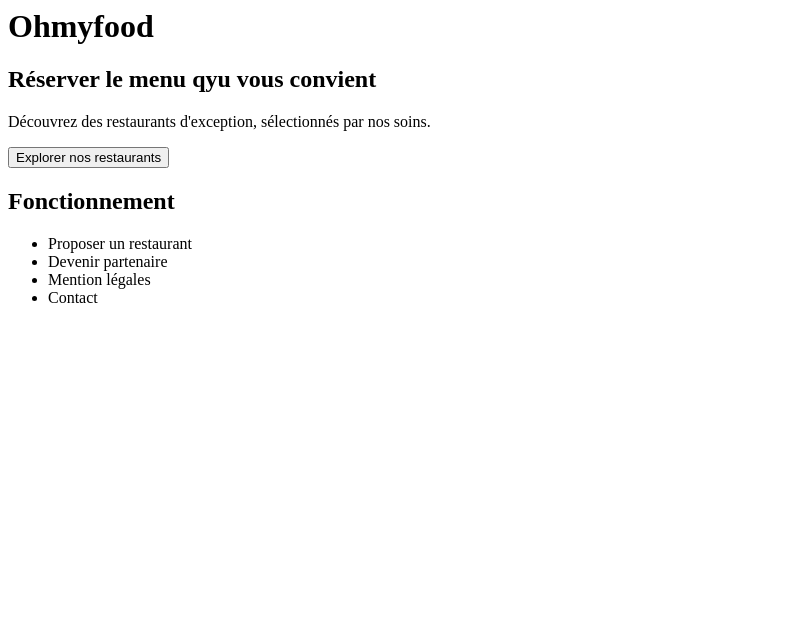
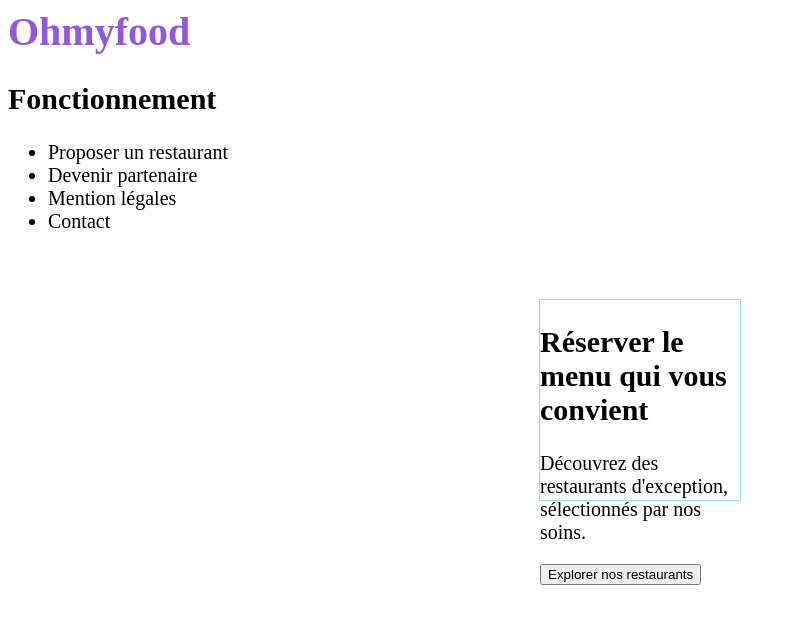
Before and after one commit to AdrienPinheiro/AdrienPinheiro.Ohmyfood, a website: page index.html in a window 1280 px wide. Shown: the whole page, without its empty margins (0-796 px from the left). Drawn offline with Linux system fonts and the light colour scheme.

Commit message:
Sass installé avec fichier partiellement généré. Prise en main commencé et exemple laissé pour rappel.

```diff
--- a/index.html
+++ b/index.html
@@ -4,7 +4,7 @@
 <head>
     <meta charset="UTF-8">
     <title> Ohmyfood </title>
-    <link rel="stylesheet" href="style.css">
+    <link rel="stylesheet" href="css/styles.css">
 </head>
 
 <body>
@@ -20,7 +20,7 @@
 
     </form>
 
-    <h2> Réserver le menu qyu vous convient</h2>
+    <h2> Réserver le menu qui vous convient</h2>
     <p> Découvrez des restaurants d'exception, sélectionnés par nos soins.</p>
 
     <button>
--- /dev/null
+++ b/scss/_color.scss
@@ -0,0 +1,3 @@
+h1{
+    color: $primaire;
+}
--- /dev/null
+++ b/scss/_extension.scss
@@ -0,0 +1,6 @@
+%centrer{
+    position: absolute;
+    top: 50%;
+    left: 50%;
+    transform: translate(-50%, -50%);
+}
--- /dev/null
+++ b/scss/_mixin.scss
@@ -0,0 +1,4 @@
+@mixin carre($cote) {
+    width: $cote;
+    height: $cote;
+}
--- /dev/null
+++ b/scss/_variable.scss
@@ -0,0 +1,21 @@
+// Couleurs
+
+$primaire: #9356DC;
+$secondaire: #FF79DA;
+$terciaire: #99E2D0;
+//texte
+
+$texte: 10px;
+
+// Bordure
+
+$bordure: 1px solid $terciaire;
+
+// Boucle pour Media Queries
+
+$grille: (
+    sm: 576px,
+    md: 768px,
+    lg: 992px,
+    xl: 1200px
+);
--- /dev/null
+++ b/scss/main.scss
@@ -0,0 +1,33 @@
+@import 'variable';
+@import 'color';
+@import 'mixin';
+@import 'extension';
+
+
+// On peut faire des calculs
+
+body{
+    font-size: $texte;
+    @media screen and (min-width:768px) { //Media Queries
+        font-size: $texte * 3;     // On peut y faire des calcules
+    }
+}
+
+
+// & prend toujours le parent
+
+
+.recherche{
+    border: $bordure;
+    @include carre(200px); // Mixin
+    @extend %centrer; // extension
+}
+
+@each $nom, $breakpoint in $grille {  // Boucles avec Media Queries ! La grille est dans les variables.
+    @media screen and (min-width: $breakpoint) {
+        body{
+            width: $breakpoint * 0.8;
+            font-size: $texte * 2;
+        }
+    }
+}
```
Also changed, not shown: package.json (added, +22 -0 lines), css/styles.css (added), style.css (deleted), 1 other file.
